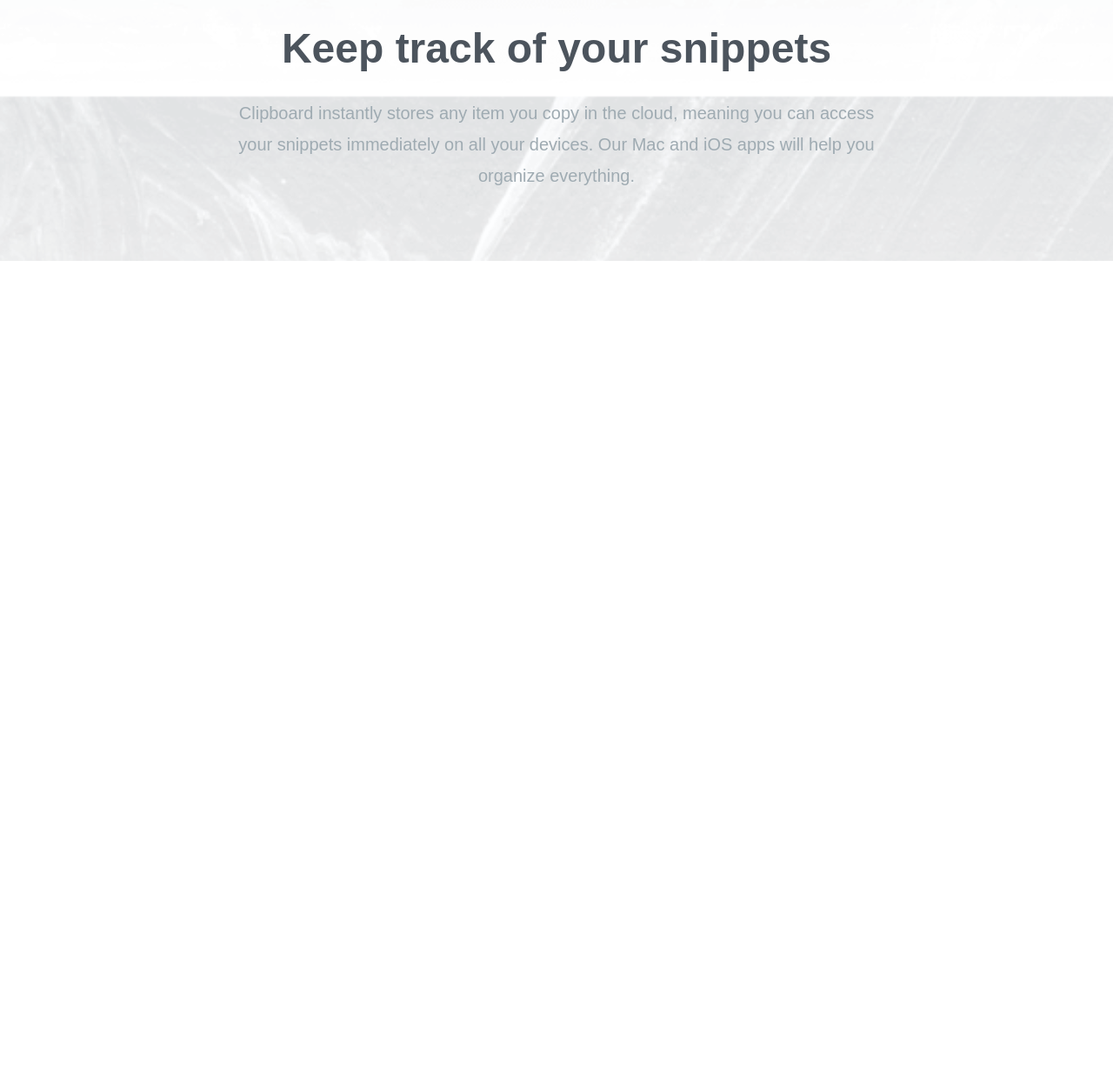
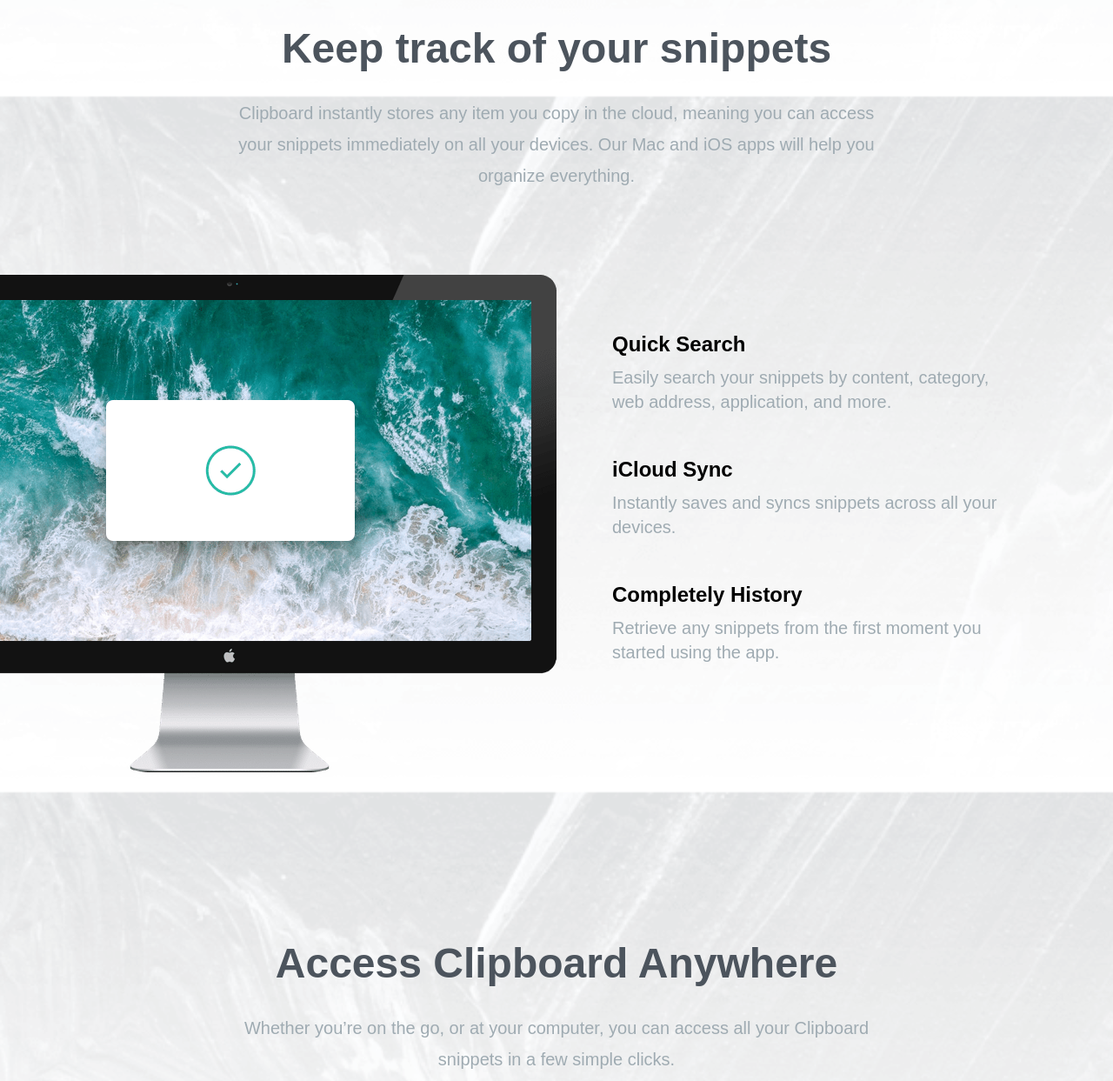
Before and after one commit to toqeersheikh/tailwind-css-projects, a website: page website-projects/clipboard-website/src/index.html in a window 1280 px wide. Shown: the part 689-1932 px from the top of the page at 87% size. Before the commit the page ends 989 px from the top, so only its background shows below. Drawn offline with nearby package versions, Linux system fonts and the light colour scheme; files that its build step writes are made by us from their sources; a web font is replaced by a local one.

Commit message:
Features-section Done

```diff
--- a/website-projects/clipboard-website/src/index.html
+++ b/website-projects/clipboard-website/src/index.html
@@ -3,7 +3,7 @@
   <head>
     <meta charset="UTF-8" />
     <meta name="viewport" content="width=device-width, initial-scale=1.0" />
-    <title>Test Tailwind</title>
+    <title>Clipboard</title>
     <link rel="preconnect" href="https://fonts.googleapis.com" />
     <link rel="preconnect" href="https://fonts.gstatic.com" crossorigin />
     <link
@@ -16,7 +16,7 @@
     class="font-sans bg-[url('../src/images/bg-header-mobile.png')] md:bg-[url('../src/images/bg-header-desktop.png')] bg-cover bg-center bg-no-repeat bg-fixed"
   >
     <!-- Hero Section -->
-    <section id="hero">
+    <section class="hero">
       <div class="max-w-6xl mx-auto text-center pt-16 px-10 mb-40">
         <img src="./images/logo.svg" alt="" class="mx-auto my-16" />
         <h3 class="mb-8 text-4xl font-bold text-darkGrayishBlue md:text-5xl">
@@ -52,7 +52,7 @@
           Keep track of your snippets
         </h3>
         <p
-          class="max-w-3xl mx-auto text-xl text-grayishBlue text-center leading-9"
+          class="max-w-3xl mx-auto text-xl text-grayishBlue text-center leading-9 mb-24"
         >
           Clipboard instantly stores any item you copy in the cloud, meaning you
           can access your snippets immediately on all your devices. Our Mac and
@@ -60,5 +60,68 @@
         </p>
       </div>
     </section>
+    <!-- Features Section -->
+    <section class="features">
+      <div class="max-w-6xl mx-auto text-center my-20 px-10">
+        <div class="relative flex flex-col md:flex-row md:space-x-32">
+          <!-- image -->
+          <div class="md:w-1/2">
+            <img
+              src="images/image-computer.png"
+              alt=""
+              class="md:absolute top-0 right-[50%]"
+            />
+          </div>
+          <!-- items container -->
+          <div
+            class="flex flex-col mt-16 mb-24 space-y-12 text-xl md:w-1/2 md:mb-60 md:text-left"
+          >
+            <!-- Item 1 -->
+            <div>
+              <h5 class="mb-2 text-2xl font-bold text-darkGrayishBlack">
+                Quick Search
+              </h5>
+              <p class="max-w-md text-grayishBlue">
+                Easily search your snippets by content, category, web address,
+                application, and more.
+              </p>
+            </div>
+            <!-- Item 2 -->
+            <div>
+              <h5 class="mb-2 text-2xl font-bold text-darkGrayishBlack">
+                iCloud Sync
+              </h5>
+              <p class="max-w-md text-grayishBlue">
+                Instantly saves and syncs snippets across all your devices.
+              </p>
+            </div>
+            <!-- Item 3 -->
+            <div>
+              <h5 class="mb-2 text-2xl font-bold text-darkGrayishBlack">
+                Completely History
+              </h5>
+              <p class="max-w-md text-grayishBlue">
+                Retrieve any snippets from the first moment you started using
+                the app.
+              </p>
+            </div>
+          </div>
+        </div>
+      </div>
+    </section>
+
+    <!-- Access Anywhere Section -->
+    <section class="access">
+      <div class="max-w-6xl mx-auto text-center my-10 px-10">
+        <h3 class="mb-8 text-4xl font-bold text-darkGrayishBlue md:text-5xl">
+          Access Clipboard Anywhere
+        </h3>
+        <p class="max-w-3xl mx-auto mb-20 leading-9 text-xl text-grayishBlue">
+          Whether you’re on the go, or at your computer, you can access all your
+          Clipboard snippets in a few simple clicks.
+        </p>
+        <img src="images/image-devices.png " class="mx-auto" alt="" />
+      </div>
+    </section>
   </body>
 </html>
```
